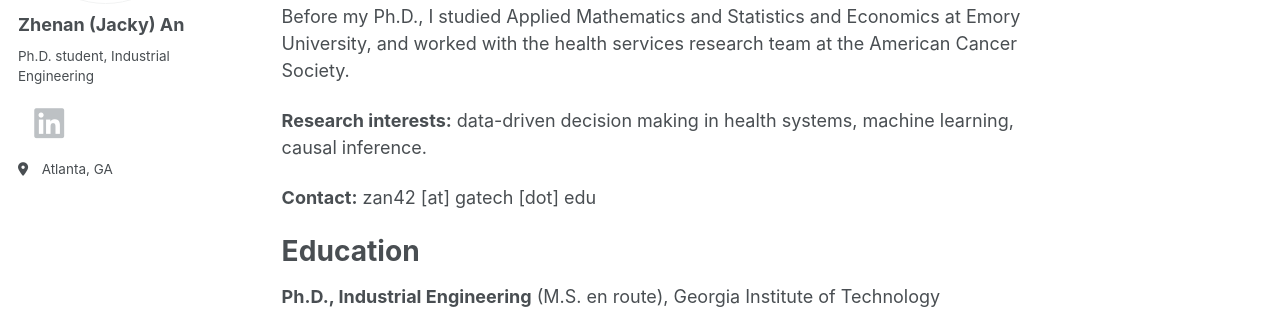
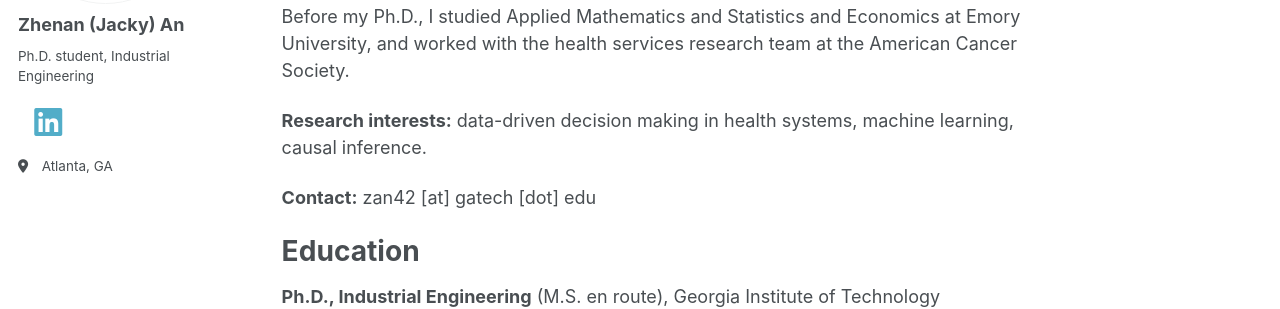
Before and after one commit to JackyAn0072/jackyan0072.github.io, a Jekyll site: the page built from _pages/about.md, in a window 1280 px wide. Shown: the part 272-581 px from the top of the page. Built offline with Jekyll 4.4.1, drawn with Linux system fonts in a browser that asks for light colours; a style sheet for code colours, icons or effects is not loaded.

Commit message:
Enlarge sidebar icons
Co-Authored-By: Claude Sonnet 5.5 <noreply@anthropic.com>

```diff
--- a/_sass/layout/_sidebar.scss
+++ b/_sass/layout/_sidebar.scss
@@ -330,11 +330,11 @@
   margin: 0.2em 0 1em;
 
   a {
-    font-size: 1.9em;
     line-height: 1;
-    color: var(--global-text-color-light, #666);
     border-bottom: 0;
+  }
 
-    &:hover { color: var(--global-link-color, #3b9cba); }
+  i {
+    font-size: 32px;
   }
 }
```
